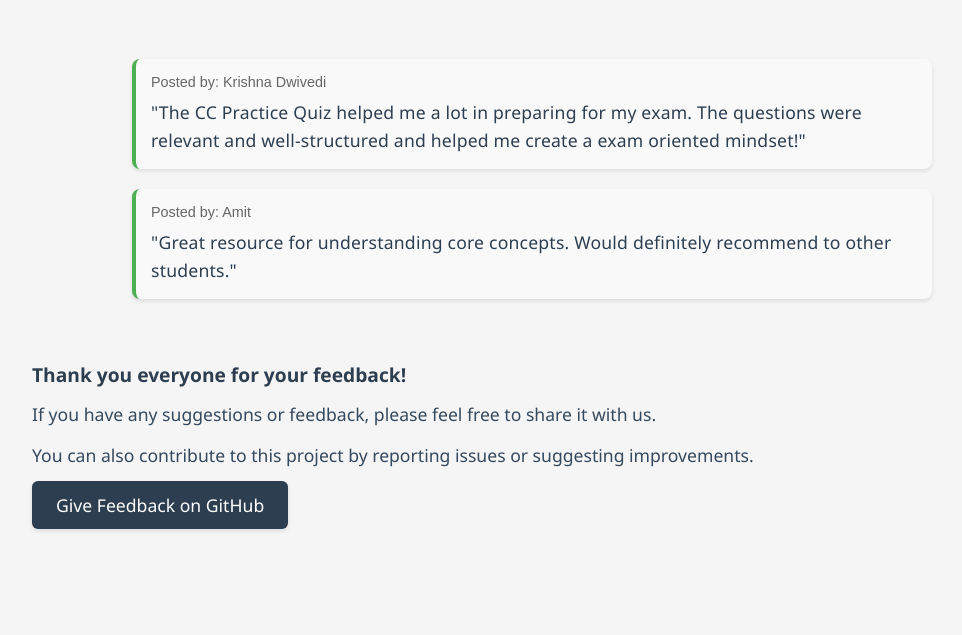
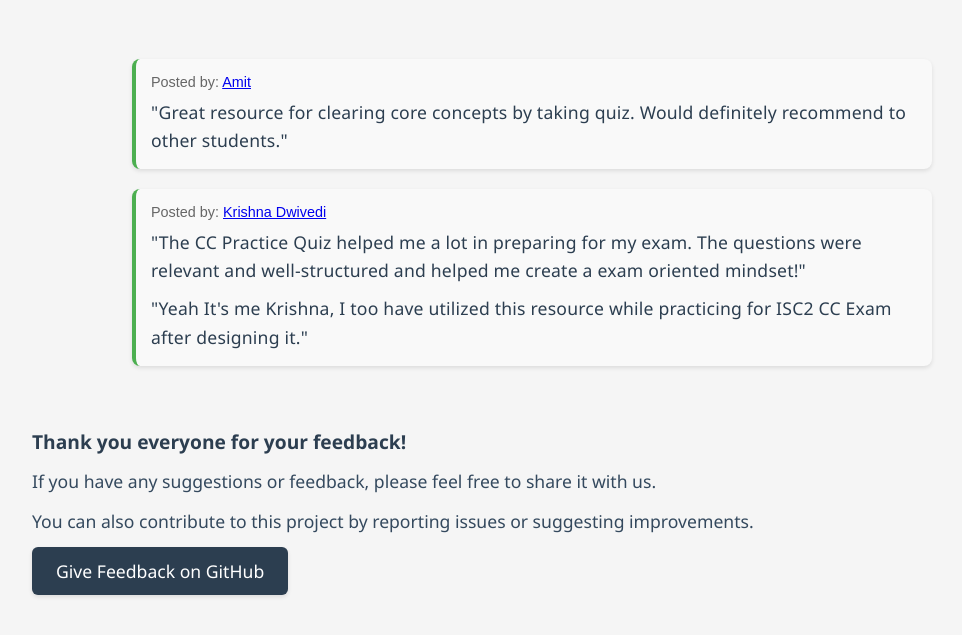
Before and after one commit to SudoHopeX/cc-practice-quiz, a plain HTML site: page feedback.html in a window 1280 px wide. Shown: the part 81-716 px from the top of the page, without its empty margins (108-1070 px from the left). Drawn offline with Linux system fonts and the light colour scheme.

Commit message:
Update feedback.html

```diff
--- a/feedback.html
+++ b/feedback.html
@@ -56,19 +56,34 @@
    <h1>What Users Say About CC Practice Quiz</h1>
     <div class="feedback-section">
         <div id="feedbackContainer">
+            <!-- <div class="feedback-card">
+                <div class="user-info">Posted by: <a href="">Kushal Kumawat</a></div>
+                <div class="feedback-text">
+                    "Thanks for making such a resources. This helps me to practice for Exam 😊!"
+                </div>
+            </div>
             <div class="feedback-card">
-                <div class="user-info">Posted by: Krishna Dwivedi</div>
+                <div class="user-info">Posted by: <a href="x-users-reference">X User</a></div>
+                <div class="feedback-text">
+                    "X user's feedback!"
+                </div>
+            </div> -->
+            <div class="feedback-card">
+                <div class="user-info">Posted by: <a href="javascript:void('anonymous-user')">Amit</a></div>
+                <div class="feedback-text">
+                    "Great resource for clearing core concepts by taking quiz. Would definitely recommend to other students."
+                </div>
+            </div>
+            <div class="feedback-card">
+                <div class="user-info">Posted by: <a href="https://hope.is-a.dev">Krishna Dwivedi</a></div>
                 <div class="feedback-text">
                     "The CC Practice Quiz helped me a lot in preparing for my exam. The questions were relevant and well-structured and helped me create a exam oriented mindset!"
                 </div>
-            </div>
-            <div class="feedback-card">
-                <div class="user-info">Posted by: Amit</div>
-                <div class="feedback-text">
-                    "Great resource for understanding core concepts. Would definitely recommend to other students."
+                <div class="feedback-text" style="padding-top: 10px;">
+                    "Yeah It's me Krishna, I too have utilized this resource while practicing for ISC2 CC Exam after designing it."
                 </div>
             </div>
-            <!-- More feedback cards can be added dynamically -->
+
         </div>
     </div>
    <footer>
```
